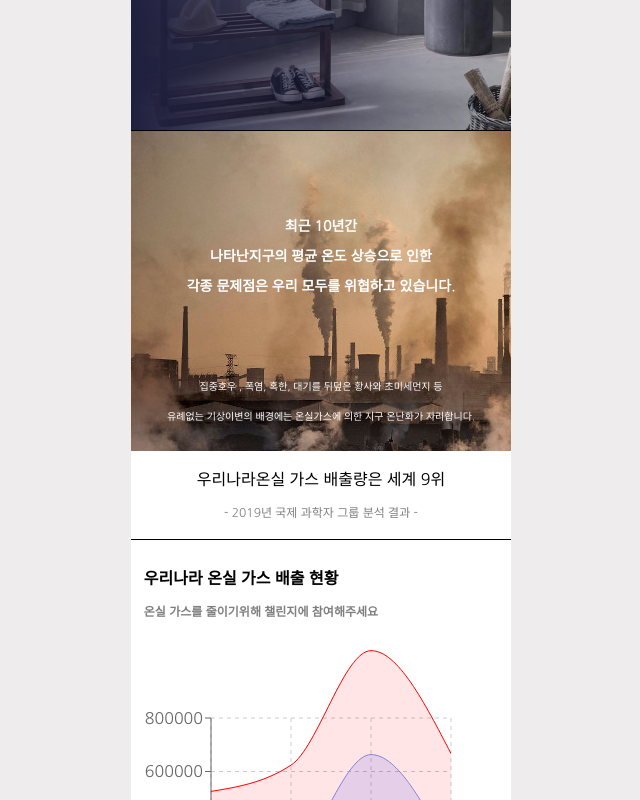
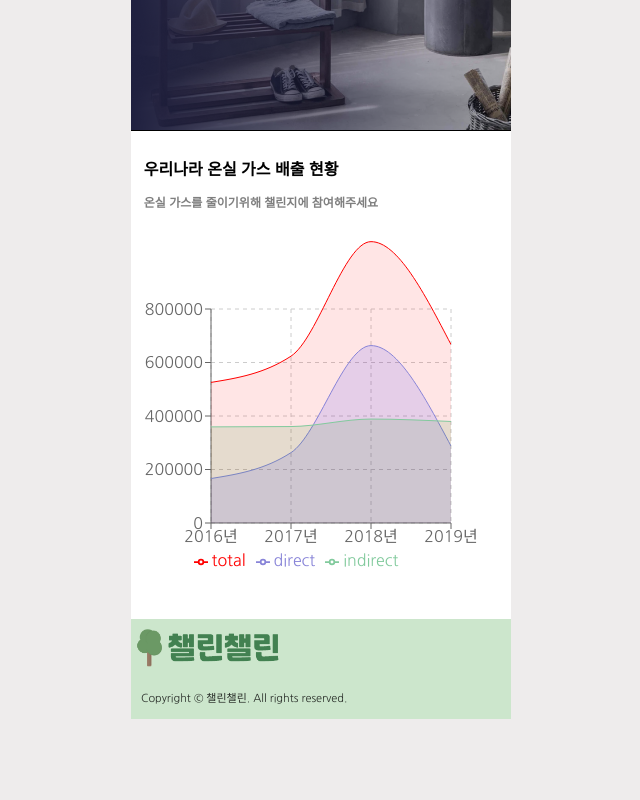
Before and after one commit to challen-challen/Frontend, a React (Create React App) app: page / in a window 1280 px wide. Shown: the part 720-1520 px from the top of the page, without its empty margins (573-1213 px from the left). After the commit the page ends 1439 px from the top, so only its background shows below. Built offline with nearby package versions, Linux system fonts and the light colour scheme; no server answers; a web font is replaced by a local one.

Commit message:
fix: main page

```diff
--- a/src/components/Main/MainPage.css
+++ b/src/components/Main/MainPage.css
@@ -222,7 +222,6 @@ border-radius: 22px;
 .MainPage_Charts {
     margin-top: 20px;
     padding-bottom: 40px;
-    border-bottom: 1px solid;
 }
 
 
--- a/src/components/Main/MainPage.js
+++ b/src/components/Main/MainPage.js
@@ -20,7 +20,7 @@ function MainPage() {
         <div id="main_page">
             <MainPage_Current/>
             <MainPage_Start/>
-            <MainPage_Info/>
+            {/* <MainPage_Info/>*/}
             <MainPage_Charts/>
            {/* <MainPage_Challenge/>*/}
         </div>
```
